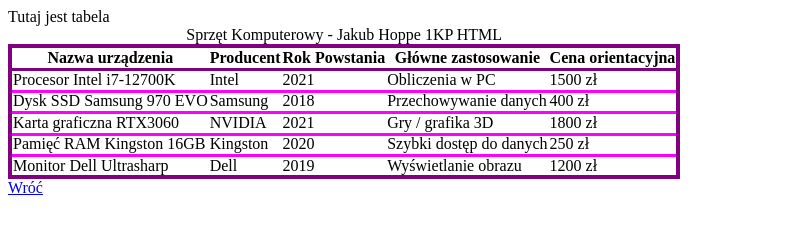
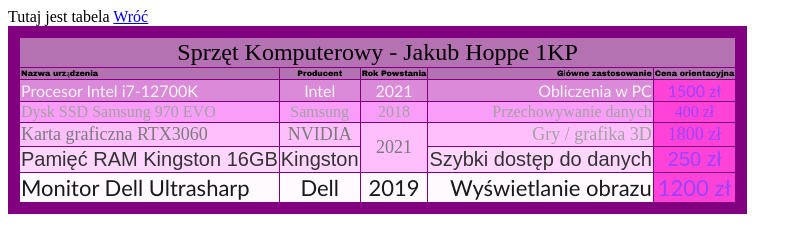
Before and after one commit to JakHop1KP/Witryny-I-Aplikacje, a plain HTML site: page Tabela_Hoppe.html in a window 1280 px wide. Shown: the whole page, without its empty margins (0-802 px from the left). Drawn offline with Linux system fonts and the light colour scheme.

Commit message:
Tabela_Hoppe.html

```diff
--- a/Tabela_Hoppe.html
+++ b/Tabela_Hoppe.html
@@ -1,3 +1,4 @@
+
 <!DOCTYPE html>
 <html lang="pl-PL">
 <html>
@@ -7,82 +8,77 @@
      </head>
     <body>
  Tutaj jest tabela
-<table style="border:4px solid Purple;border-collapse: collapse;">
-   <caption>Sprzęt Komputerowy - Jakub Hoppe 1KP HTML</caption>
+<A HREF="index.html"> Wróć </A>
+<table style="border:12px solid Purple;border-collapse: collapse;">
 
-<thead>
-      <tr>
-      	 <th>Nazwa urządzenia</th>
-         <th>Producent</th>
-         <th>Rok Powstania</th>
-         <th>Główne zastosowanie</th>
-         <th>Cena orientacyjna</th>
-         <tr style="border:3px solid purple;border-collapse: collapse;">
-  	 <tr style="font-family: Arial Black;font-size: 15px;">
-	 <tr style="color: black;">
-      </tr>
+
+   <thead>
+
+  	 <tr style="font-family: Times New Roman;font-size: 24px; color: black;">
+
+
+         <td colspan="12" align="center"  BGCOLOR="#B572B3" >Sprzęt Komputerowy - Jakub Hoppe 1KP</td>
+     </tr>
    </thead>
    <tbody>
-      <tr>
-         <td>Procesor Intel i7-12700K</td>
-         <td>Intel</td>
-         <td>2021</td>
-         <td>Obliczenia w PC</td>
-         <td>1500 zł</td>
-	 <tr style="border:3px solid magenta;border-collapse: collapse;">
-  	 <tr style="font-family: Arial Black;font-size: 15px;">
-	 <tr style="color: black;">
+
+  	 <tr style="font-family: Arial Black;font-size: 8px;">
+
+	 <td align="left" valign="top" style="border:1.5px solid Purple;border-collapse: collapse;" BGCOLOR="#B572B3">Nazwa urządzenia</td>
+         <td align="center" valign="top" style="border:1.5px solid Purple;border-collapse: collapse;" BGCOLOR="#B572B3">Producent</td>
+         <td align="center valign="top"" style="border:1.5px solid Purple;border-collapse: collapse;" BGCOLOR="#B572B3">Rok Powstania</td>
+         <td align="right" valign="top" style="border:1.5px solid Purple;border-collapse: collapse;" BGCOLOR="#B572B3">Główne zastosowanie</td>
+         <td align="center" valign="top" style="border:1.5px solid Purple;border-collapse: collapse;" BGCOLOR="#B572B3">Cena orientacyjna</td>
+     </tr>
+
+  	 <tr style="font-family: Calibri";font-size: 20px;">
+
+         <td align="left" valign="top" style="border:1.5px solid Purple;border-collapse: collapse;" BGCOLOR="#DB8AD9"><font color="#F5F5F5">Procesor Intel i7-12700K</td>
+         <td align="center" valign="top" style="border:1.5px solid Purple;border-collapse: collapse;" BGCOLOR="#DB8AD9"><font color="#F5F5F5">Intel</td>
+         <td align="center" valign="top" style="border:1.5px solid Purple;border-collapse: collapse;" BGCOLOR="#DB8AD9"><font color="#F5F5F5">2021</td>
+         <td align="right" valign="top" style="border:1.5px solid Purple;border-collapse: collapse;" BGCOLOR="#DB8AD9"><font color="#F5F5F5">Obliczenia w PC</td>
+         <td align="center" valign="top" style="border:1.5px solid Purple;border-collapse: collapse;" BGCOLOR="#FF42D8"><font color="#9A42FF" face="Calibri">1500 zł</td>
+      </tr>
+
+  	 <tr style="font-family: Times New Roman;font-size: 16px;">
+
+         <td align="left" valign="top" style="border:1.5px solid Purple;border-collapse: collapse;" BGCOLOR="#FA9DF8"><font color="#A1A1A1">Dysk SSD Samsung 970 EVO</td>
+         <td align="center" valign="top" style="border:1.5px solid Purple;border-collapse: collapse;" BGCOLOR="#FA9DF8"><font color="#A1A1A1">Samsung</td>
+         <td align="center" valign="top" style="border:1.5px solid Purple;border-collapse: collapse;" BGCOLOR="#FA9DF8"><font color="#A1A1A1">2018</td>
+         <td align="right" valign="top" style="border:1.5px solid Purple;border-collapse: collapse;" BGCOLOR="#FA9DF8"><font color="#A1A1A1">Przechowywanie danych</td>
+         <td align="center" valign="top" style="border:1.5px solid Purple;border-collapse: collapse;" BGCOLOR="#FF42D8"><font color="#9A42FF">400 zł</td>
 
       </tr>
-      <tr>
-         <td>Dysk SSD Samsung 970 EVO</td>
-         <td>Samsung</td>
-         <td>2018</td>
-         <td>Przechowywanie danych</td>
-         <td>400 zł</td>
- 	 <tr style="border:3px solid magenta;border-collapse: collapse;">
-  	 <tr style="font-family: Arial Black;font-size: 15px;">
-	 <tr style="color: black;">
 
+  	 <tr style="font-family: Agency FB;font-size: 18px;">
+
+         <td align="left" valign="top" style="border:1.5px solid Purple;border-collapse: collapse;" BGCOLOR="#FFBFFD"><font color="#7A7A7A">Karta graficzna RTX3060</td>
+         <td align="center" valign="top" style="border:1.5px solid Purple;border-collapse: collapse;" BGCOLOR="#FFBFFD"><font color="#7A7A7A">NVIDIA</td>
+         <td rowspan="2" align="center" valign="middle" style="border:1.5px solid Purple;border-collapse: collapse;" BGCOLOR="#FFBFFD"><font color="#7A7A7A">2021</td>
+         <td align="right" valign="top" style="border:1.5px solid Purple;border-collapse: collapse;" BGCOLOR="#FFBFFD"><font color="#A1A1A1">Gry / grafika 3D</td>
+         <td align="center" valign="top" style="border:1.5px solid Purple;border-collapse: collapse;" BGCOLOR="#FF42D8"><font color="#9A42FF">1800 zł</td>
       </tr>
-      <tr>
-         <td>Karta graficzna RTX3060</td>
-         <td>NVIDIA</td>
-         <td>2021</td>
-         <td>Gry / grafika 3D</td>
-         <td>1800 zł</td>
- 	 <tr style="border:3px solid magenta;border-collapse: collapse;">
-  	 <tr style="font-family: Arial Black;font-size: 15px;">
-	 <tr style="color: black;">
 
+	 <tr style="font-family: Arial;font-size: 20px;">
+
+         <td align="left" valign="top" style="border:1.5px solid Purple;border-collapse: collapse;" BGCOLOR="#FFD6FD"><font color="#333333">Pamięć RAM Kingston 16GB</td>
+         <td align="center" valign="top" style="border:1.5px solid Purple;border-collapse: collapse;" BGCOLOR="#FFD6FD"><font color="#333333">Kingston</td>
+         <td align="right" valign="top" style="border:1.5px solid Purple;border-collapse: collapse;" BGCOLOR="#FFD6FD"><font color="#333333">Szybki dostęp do danych</td>
+         <td align="center" valign="top" style="border:1.5px solid Purple;border-collapse: collapse;" BGCOLOR="#FF42D8"><font color="#9A42FF">250 zł</td>
       </tr>
-      <tr>
-         <td>Pamięć RAM Kingston 16GB</td>
-         <td>Kingston</td>
-         <td>2020</td>
-         <td>Szybki dostęp do danych</td>
-         <td>250 zł</td>
- 	 <tr style="border:3px solid magenta;border-collapse: collapse;">
-  	 <tr style="font-family: Arial Black;font-size: 15px;">
-	 <tr style="color: black;">
 
+	 <tr style="font-family: Calibri;font-size: 22px;">
+
+         <td align="left" valign="top" style="border:1.5px solid Purple;border-collapse: collapse;" BGCOLOR="#FFFAFE"><font color="#1A1A1A">Monitor Dell Ultrasharp</td>
+         <td align="center" valign="top" style="border:1.5px solid Purple;border-collapse: collapse;" BGCOLOR="#FFFAFE"><font color="#1A1A1A">Dell</td>
+         <td align="center" valign="top" style="border:1.5px solid Purple;border-collapse: collapse;" BGCOLOR="#FFFAFE"><font color="#1A1A1A">2019</td>
+         <td align="right" valign="top" style="border:1.5px solid Purple;border-collapse: collapse;" BGCOLOR="#FFFAFE"><font color="#1A1A1A">Wyświetlanie obrazu</td>
+         <td align="center" valign="top" style="border:1.5px solid Purple;border-collapse: collapse;" BGCOLOR="#FF42D8"><font color="#9A42FF">1200 zł</td>
       </tr>
-      <tr>
-         <td>Monitor Dell Ultrasharp</td>
-         <td>Dell</td>
-         <td>2019</td>
-         <td>Wyświetlanie obrazu</td>
-         <td>1200 zł</td>
- 	 <tr style="border:3px solid magenta;border-collapse: collapse;">
-  	 <tr style="font-family: Arial Black;font-size: 15px;">
-	 <tr style="color: black;">
 
-      </tr>
-   </tbody>
-</table>
-</body>
-</html>
-<A HREF="index.html"> Wróć </A>
+
+
+
+ </tbody>
     </body>
-
   </html>
```
